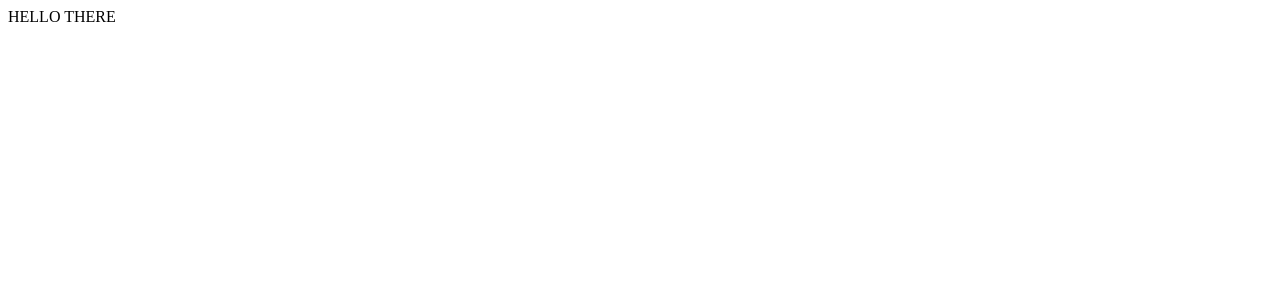
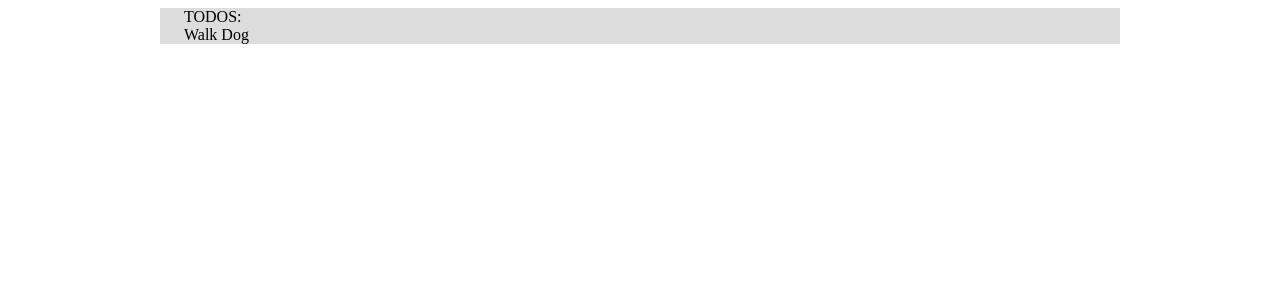
Before and after one commit to kyle4real/MERN-todo-app, a React (Create React App) app in the folder client/: page / in a window 1280 px wide. Shown: the top 300 px of the page. Built offline with nearby package versions, Linux system fonts and the light colour scheme.

Commit message:
Frontend components base.

```diff
--- a/client/package.json
+++ b/client/package.json
@@ -3,9 +3,11 @@
   "version": "0.1.0",
   "private": true,
   "dependencies": {
+    "@material-ui/core": "^4.12.1",
     "@testing-library/jest-dom": "^5.14.1",
     "@testing-library/react": "^11.2.7",
     "@testing-library/user-event": "^12.8.3",
+    "axios": "^0.21.1",
     "react": "^17.0.2",
     "react-dom": "^17.0.2",
     "react-scripts": "4.0.3",
--- a/client/src/App.js
+++ b/client/src/App.js
@@ -1,7 +1,13 @@
 import React from "react";
 
+import Todos from "./components/Todos/Todos";
+
 const App = () => {
-    return <div>HELLO THERE</div>;
+    return (
+        <div>
+            <Todos />
+        </div>
+    );
 };
 
 export default App;
--- /dev/null
+++ b/client/src/components/Todos/Todo/Todo.js
@@ -0,0 +1,13 @@
+import React from "react";
+
+import { Grid } from "@material-ui/core";
+
+const Todo = ({ id, title, description }) => {
+    return (
+        <Grid item xs={12} sm={6} md={4}>
+            {title}
+        </Grid>
+    );
+};
+
+export default Todo;
--- /dev/null
+++ b/client/src/components/Todos/Todos.js
@@ -0,0 +1,26 @@
+import React from "react";
+import useStyles from "./style";
+
+import { Container, Grid } from "@material-ui/core";
+
+import Todo from "./Todo/Todo";
+
+const todosArr = [
+    { title: "Walk Dog", description: "Walk dog around the neighborhood", id: "123" },
+];
+
+const Todos = () => {
+    const classes = useStyles();
+    return (
+        <Container className={classes.todoGrid} maxWidth="md">
+            TODOS:
+            <Grid container>
+                {todosArr.map((todoObj) => (
+                    <Todo {...todoObj} key={todoObj.id} />
+                ))}
+            </Grid>
+        </Container>
+    );
+};
+
+export default Todos;
--- /dev/null
+++ b/client/src/components/Todos/style.js
@@ -0,0 +1,7 @@
+import { makeStyles } from "@material-ui/core";
+
+export default makeStyles(() => ({
+    todoGrid: {
+        background: "#ddd",
+    },
+}));
```
Also changed, not shown: client/src/components/TodoForm/TodoForm.js (added, +7 -0 lines), 1 other file (tests, documents, lock files or other folders).
